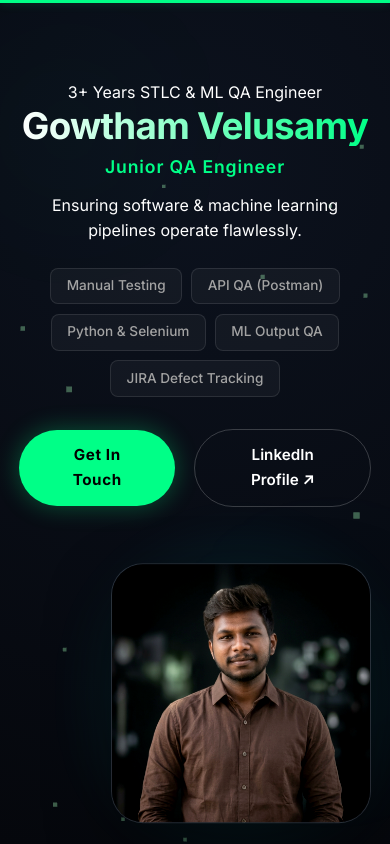
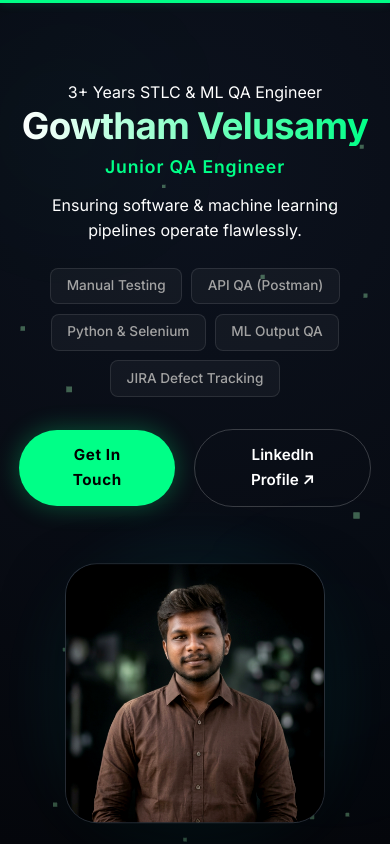
Before and after one commit to Gowthamv1720/gowtham-portfolio, a Next.js app: page / in a window 390 px wide. Shown: the top 844 px of the page. Built offline with nearby package versions, Linux system fonts and the light colour scheme.

Commit message:
Align hero media and add responsive experience swipe

```diff
--- a/src/components/components.module.css
+++ b/src/components/components.module.css
@@ -246,6 +246,12 @@
   background-color: var(--accent);
 }
 
+.experienceContainer {
+  display: grid;
+  grid-template-columns: 1fr;
+  gap: 1.5rem;
+}
+
 .projectCard {
   flex: 0 0 calc(50% - 1rem);
   scroll-snap-align: start;
@@ -280,6 +286,25 @@
   }
   .projectCard {
     flex: 0 0 85vw;
+  }
+  .experienceContainer {
+    display: flex;
+    gap: 1rem;
+    overflow-x: auto;
+    overflow-y: hidden;
+    padding: 0.25rem 0 1rem 0;
+    scroll-snap-type: x mandatory;
+    -webkit-overflow-scrolling: touch;
+    scrollbar-width: none;
+    overscroll-behavior-x: contain;
+  }
+  .experienceContainer::-webkit-scrollbar {
+    display: none;
+  }
+  .experienceContainer > .card {
+    flex: 0 0 88vw;
+    scroll-snap-align: start;
+    min-width: 88vw;
   }
 }
 
@@ -388,9 +413,9 @@
 
 .heroRightCol {
   display: flex;
-  justify-content: flex-end;
+  justify-content: center;
   align-items: center;
-  margin-left: auto;
+  width: 100%;
 }
 
 .heroTitle {
@@ -429,8 +454,8 @@
   aspect-ratio: 0.88;
   display: flex;
   align-items: center;
-  justify-content: flex-end;
-  margin-left: auto;
+  justify-content: center;
+  margin: 0 auto;
 }
 
 .robotGlowRing {
@@ -448,7 +473,7 @@
   z-index: 1;
   width: min(420px, 100%);
   height: auto;
-  margin-left: auto;
+  margin: 0 auto;
   border-radius: 32px;
   overflow: hidden;
   border: 1px solid rgba(255, 255, 255, 0.12);
```
